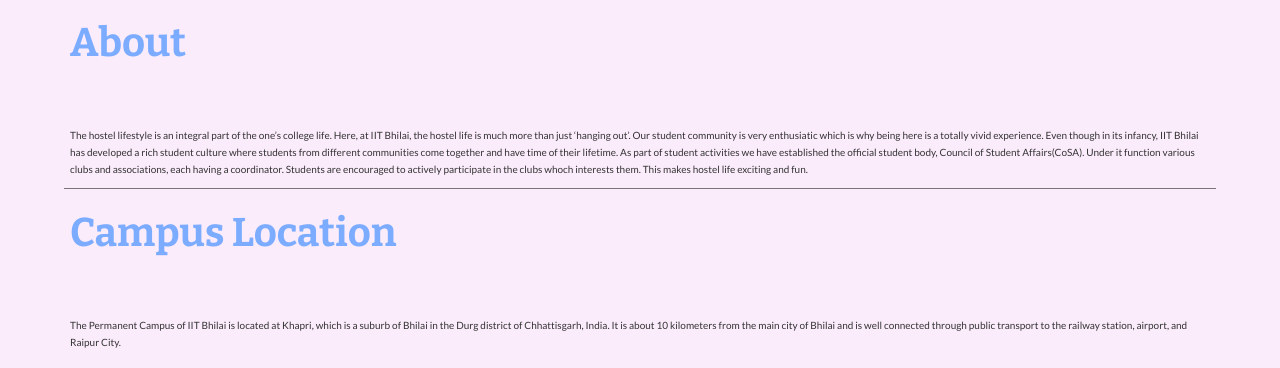
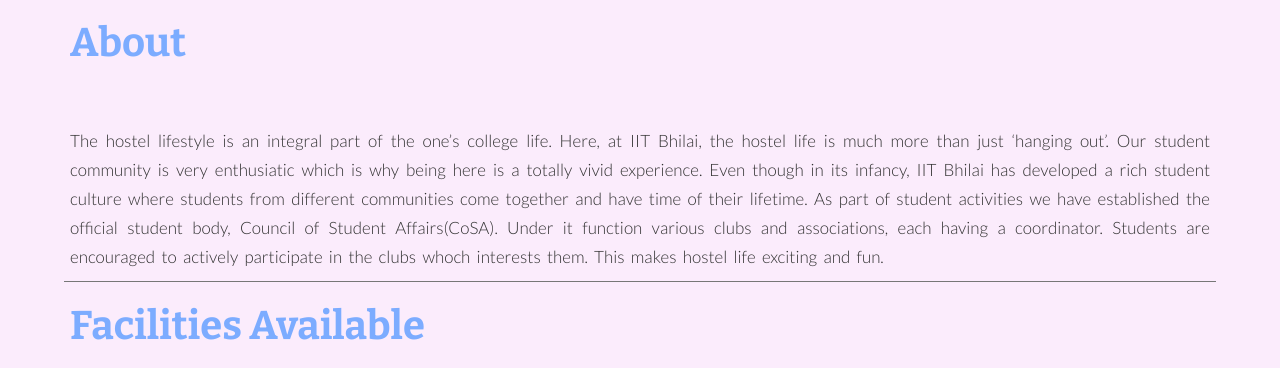
Before and after one commit to RajeevG187/PolarisV3, a PHP site: page /views/hostellife.php in a window 1280 px wide. Shown: the part 801-1169 px from the top of the page. Run offline with PHP 8.4, Linux system fonts and the light colour scheme; some libraries are stand-ins or nearby versions.

Commit message:
Hostel Life CSS fixed

```diff
--- a/public/css/style.css
+++ b/public/css/style.css
@@ -1248,6 +1248,64 @@ body {
   object-fit: cover;
 }
 
+.about__text,
+.location__text,
+.facilities__text,
+.network__text,
+.mess__text,
+.medical__text,
+.transportation__text {
+  text-align: justify;
+  font-size: 1.7rem;
+  word-spacing: 3px;
+  font-weight: 300;
+}
+.about span,
+.location span,
+.facilities span,
+.network span,
+.mess span,
+.medical span,
+.transportation span {
+  font-weight: 900;
+}
+.about__photo,
+.location__photo,
+.facilities__photo,
+.network__photo,
+.mess__photo,
+.medical__photo,
+.transportation__photo {
+  width: 100%;
+}
+
+.info {
+  width: 90%;
+  margin: 0 auto;
+}
+
+.info__text {
+  text-align: justify;
+  font-size: 1.7rem;
+  word-spacing: 3px;
+  font-weight: 300;
+}
+
+.info:not(:last-child) {
+  margin-bottom: 2rem;
+}
+
+.info__list {
+  width: 80%;
+  margin: 2rem auto;
+}
+
+.info__item {
+  font-size: 1.7rem;
+  font-weight: 300;
+}
+
+
 .sports__text {
   text-align: justify;
   font-size: 1.7rem;
--- a/public/sass/pages/_hostellife.scss
+++ b/public/sass/pages/_hostellife.scss
@@ -1,48 +1,49 @@
-// .about,
-// .location,
-// .facilities,
-// .network,
-// .mess,
-// .medical,
-// .transportation {
-//   &__text {
-//     text-align: justify;
-//     font-size: $font-size-primary;
-//     word-spacing: 3px;
-//     font-weight: 300;
-//   }
 
-//   span {
-//     font-weight: 900;
-//   }
+.about,
+.location,
+.facilities,
+.network,
+.mess,
+.medical,
+.transportation {
+  &__text {
+    text-align: justify;
+    font-size: $font-size-primary;
+    word-spacing: 3px;
+    font-weight: 300;
+  }
 
-//   &__photo {
-//     width: 100%;
-//   }
-// }
+  span {
+    font-weight: 900;
+  }
 
-// .info {
-//   width: 90%;
-//   margin: 0 auto;
-// }
+  &__photo {
+    width: 100%;
+  }
+}
 
-// .info__text {
-//   text-align: justify;
-//   font-size: 1.7rem;
-//   word-spacing: 3px;
-//   font-weight: 300;
-// }
+.info {
+  width: 90%;
+  margin: 0 auto;
+}
 
-// .info:not(:last-child) {
-//   margin-bottom: 2rem;
-// }
+.info__text {
+  text-align: justify;
+  font-size: 1.7rem;
+  word-spacing: 3px;
+  font-weight: 300;
+}
 
-// .info__list {
-//   width: 80%;
-//   margin: 2rem auto;
-// }
+.info:not(:last-child) {
+  margin-bottom: 2rem;
+}
 
-// .info__item {
-//   font-size: 1.7rem;
-//   font-weight: 300;
-// }
+.info__list {
+  width: 80%;
+  margin: 2rem auto;
+}
+
+.info__item {
+  font-size: 1.7rem;
+  font-weight: 300;
+}
--- a/src/json/hostellife.json
+++ b/src/json/hostellife.json
@@ -210,11 +210,6 @@
         "heading": "Hostel Life",
         "text": "The hostel lifestyle is an integral part of the one’s college life. Here, at IIT Bhilai, the hostel life is much more than just ‘hanging out’. Our student community is very enthusiatic which is why being here is a totally vivid experience. Even though in its infancy, IIT Bhilai has developed a rich student culture where students from different communities come together and have time of their lifetime. As part of student activities we have established the official student body, Council of Student Affairs(CoSA). Under it function various clubs and associations, each having a coordinator. Students are encouraged to actively participate in the clubs whoch interests them. This makes hostel life exciting and fun."
     },
-    "location": {
-        "heading": "Campus Location",
-        "text": "IIT Bhilai is located in its temporary campus which is inside the premises of The Government Engineering College(GEC), Raipur. The campus is about 12 km from Raipur Junction Railway Station, 16 km from Raipur Airport and 13 km from Pandri Bus Stand, Raipur. Auto Rickshaws are easily available from these places to the campus.",
-        "map_link": "https://www.google.com/maps/embed/v1/place?key=AIzaSyDwxilx3FT8Oe4JCbm8elUIlqN66aMTUEU&q=IIT+Bhilai,Old+Dhamtari+Rd&maptype=satellite"
-    },
     "facilities": {
         "heading": "Facilities Available",
         "hostel": {
--- a/views/hostellife.php
+++ b/views/hostellife.php
@@ -49,19 +49,6 @@
                 <div class="about">
                     <p class="about__text">The hostel lifestyle is an integral part of the one’s college life. Here, at IIT Bhilai, the hostel life is much more than just ‘hanging out’. Our student community is very enthusiatic which is why being here is a totally vivid experience. Even though in its infancy, IIT Bhilai has developed a rich student culture where students from different communities come together and have time of their lifetime. As part of student activities we have established the official student body, Council of Student Affairs(CoSA). Under it function various clubs and associations, each having a coordinator. Students are encouraged to actively participate in the clubs whoch interests them. This makes hostel life exciting and fun. </p>
                 </div>
-            </div>
-        </section>
-
-        <div class="line-break"></div>
-
-        <section class="section">
-            <div class="container">
-                <h2 class="heading-secondary">Campus Location</h2>
-                <div class="location">
-                    <p class="location__text">The Permanent Campus of IIT Bhilai is located at Khapri, which is a suburb of Bhilai in the Durg district of Chhattisgarh, India. It is about 10 kilometers from the main city of Bhilai and is well connected through public transport to the railway station, airport, and Raipur City.</p>
-                </div>
-
-                <iframe width="100%" height="400" frameborder="0" style="border:0;margin-top:2rem" src="https://www.google.com/maps/embed?pb=!1m18!1m12!1m3!1d237995.96834581683!2d81.02956818671873!3d21.244256699999998!2m3!1f0!2f0!3f0!3m2!1i1024!2i768!4f13.1!3m3!1m2!1s0x3a293d6791e5f399%3A0xfb39e72b5f4501f5!2sIIT%20Bhilai%20Permanent%20Campus!5e0!3m2!1sen!2sin!4v1686500146427!5m2!1sen!2sin" allowfullscreen></iframe>
             </div>
         </section>
 
```
